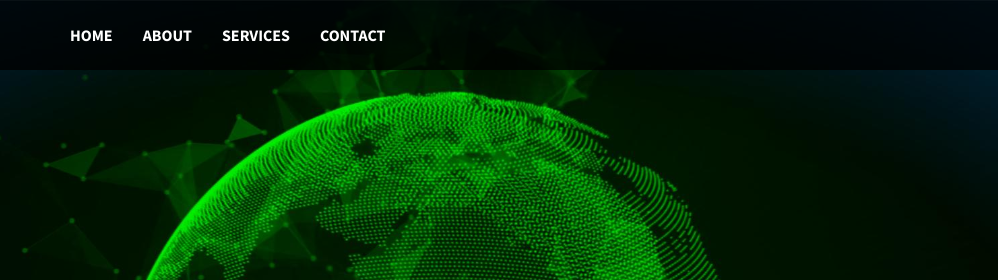
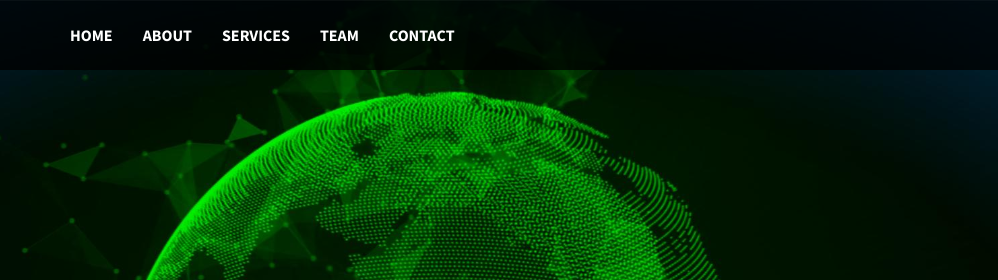
Before and after one commit to suedadam/kafali, a plain HTML site: page index.html in a window 1280 px wide. Both pictures are taken after a click on the button 1213 px from the left and 25 px from the top of the page. Shown: the top 280 px of the page, 195-1193 px from the left. Drawn offline with nearby package versions, Linux system fonts and the light colour scheme; files whose address does not match are found by name; a web font is replaced by a local one.

Commit message:
team connection to menu

```diff
--- a/index.html
+++ b/index.html
@@ -68,6 +68,9 @@
                   </li>
                   <li class="nav-item">
                     <a class="nav-link" href="#service">SERVICES</a>
+                  </li>
+                  <li class="nav-item">
+                    <a class="nav-link" href="#team">TEAM</a>
                   </li>
                   <li class="nav-item">
                     <a class="nav-link" href="#contact">CONTACT</a>
@@ -227,7 +230,7 @@
         <!--
         OUR TEAM
         ==================== -->
-        <section class="section team bg-gray">
+        <section id="team" class="section team bg-gray">
 			<div class="container section-ourTeam">
 			  <div class="row">
 				<div class="col-md-12 ourTeam-hedding text-center">
```
